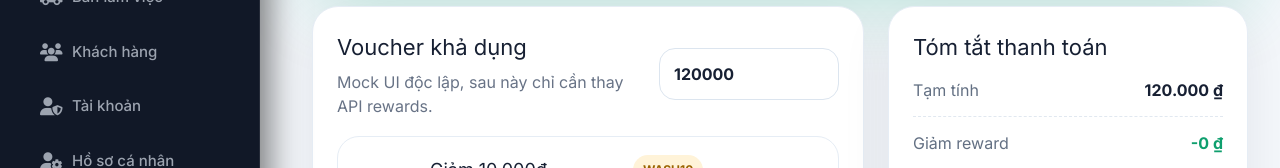
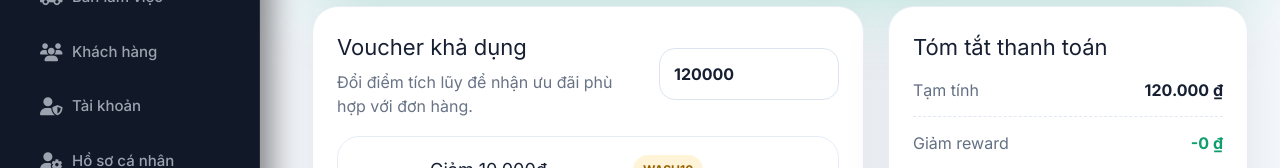
Before and after one commit to Nguyenhuukhanhduy15042005/SMARTCARWASHSYSTEM, a React (Vite) app in the folder Front-end/: page /reward-redemption in a window 1280 px wide. Shown: the part 270-438 px from the top of the page. Built offline with nearby package versions, Linux system fonts and the light colour scheme; no server answers; sample sign-in values are in the browser's storage.

Commit message:
fix: update reward redemption display text
Fix text "Đổi điểm tích lũy để nhận ưu đãi phù hợp với đơn hàng."

```diff
--- a/Front-end/src/pages/RewardRedemption.jsx
+++ b/Front-end/src/pages/RewardRedemption.jsx
@@ -149,7 +149,7 @@ export default function RewardRedemption() {
             <div className="reward-section-title">
               <div>
                 <h2>Voucher khả dụng</h2>
-                <p>Mock UI độc lập, sau này chỉ cần thay API rewards.</p>
+                <p>Đổi điểm tích lũy để nhận ưu đãi phù hợp với đơn hàng.</p>
               </div>
               <input
                 type="number"
```
